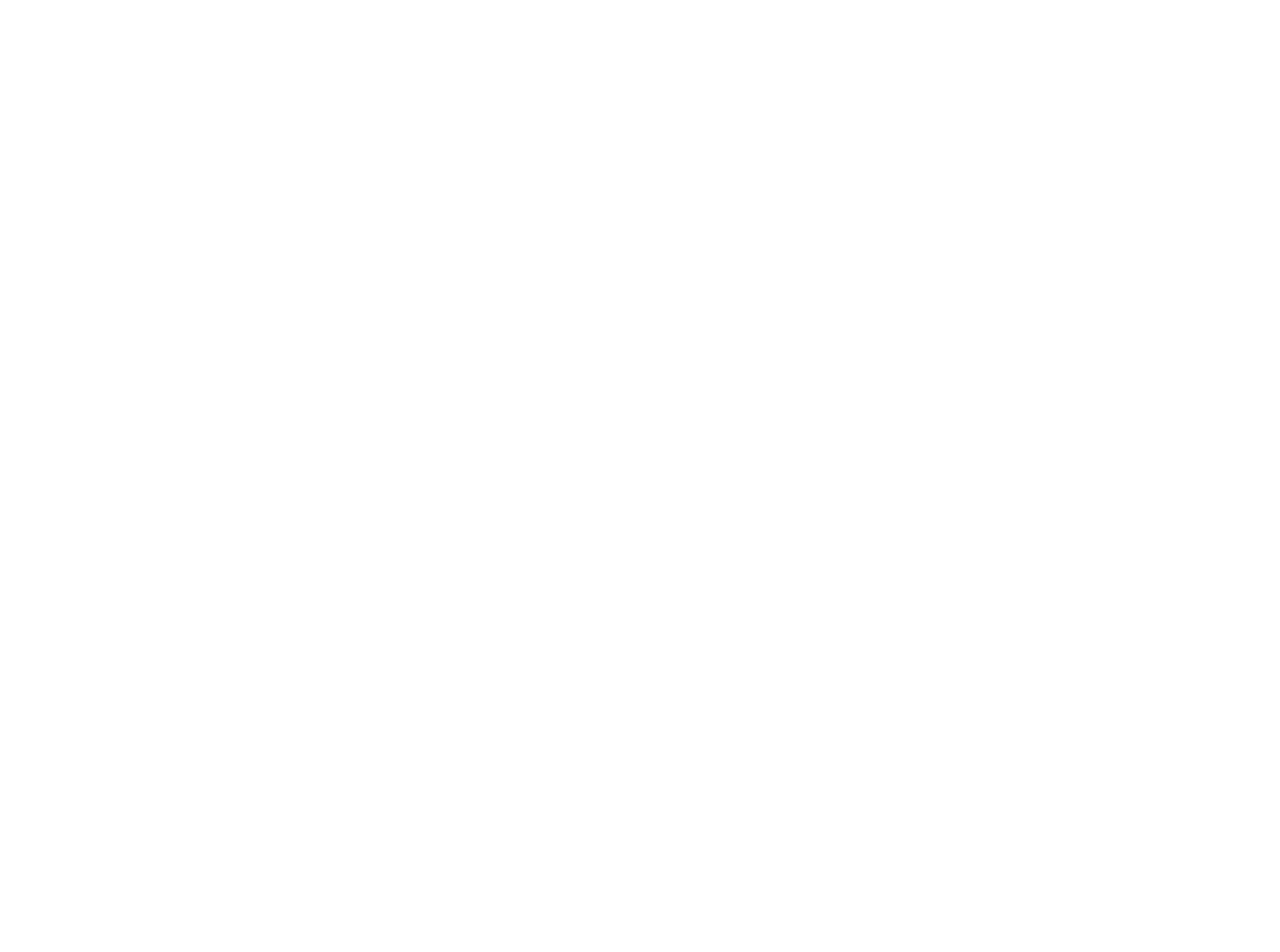
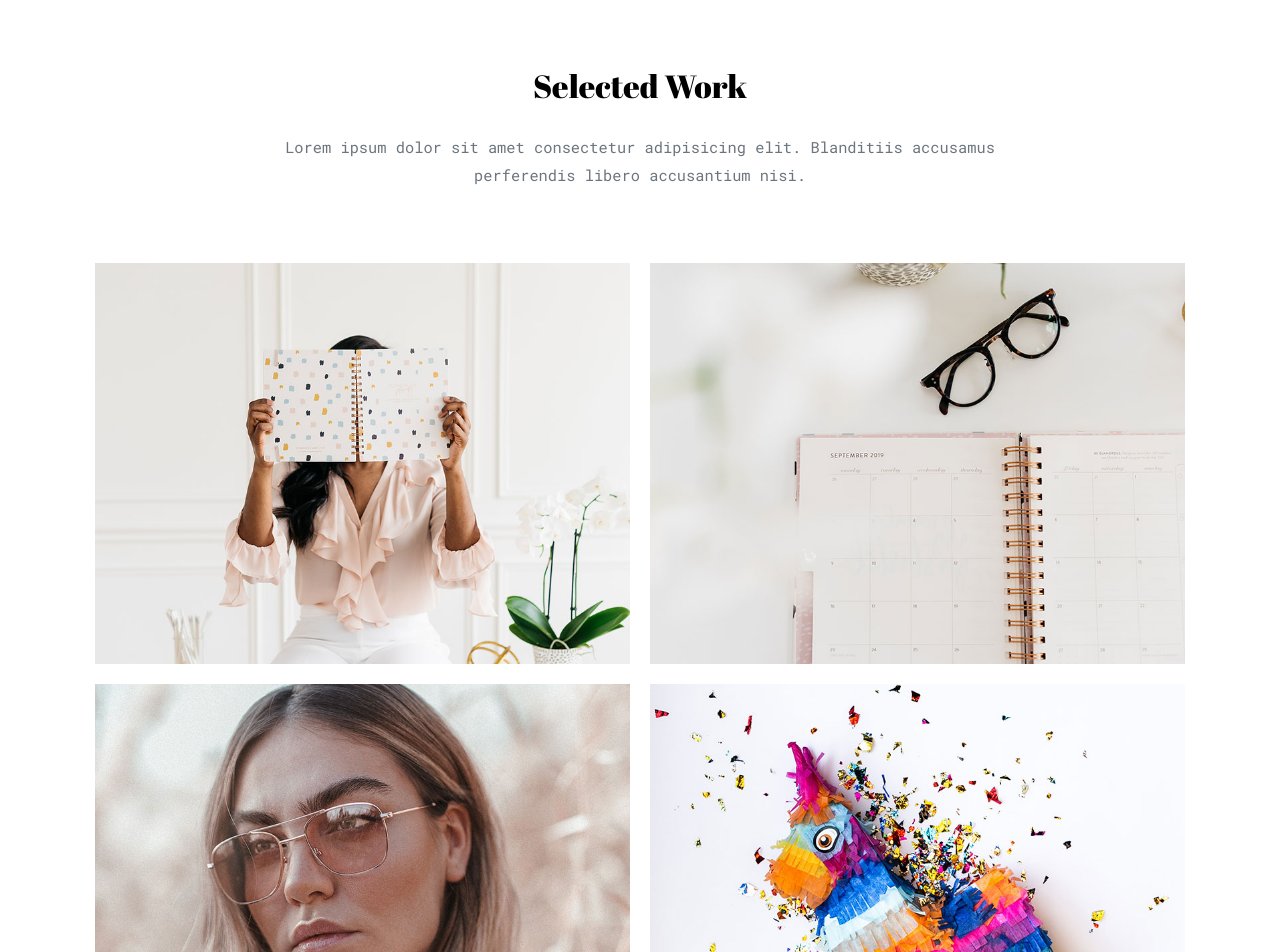
Before and after one commit to denise-n/innova-remake, a React (Create React App) app: page / in a window 1280 px wide. Shown: the part 1320-2272 px from the top of the page. Before the commit the page ends 1274 px from the top, so only its background shows below. Built offline with nearby package versions, Linux system fonts and the light colour scheme.

Commit message:
portfolio section + implemented aos

```diff
--- a/src/App.css
+++ b/src/App.css
@@ -69,3 +69,11 @@
 .btn:hover {
   text-decoration: none;
 }
+
+.section {
+	padding: 7em 0;
+}
+
+.section .section-title {
+  font-weight: 300;
+}
--- a/src/App.js
+++ b/src/App.js
@@ -1,16 +1,21 @@
 import React, { Component } from 'react';
 import './App.css';
+import AOS from 'aos'
+import 'aos/dist/aos.css';
 import Navbar from './Navbar'
 import Homepage from './Homepage'
 import Services from './Services'
+import Portfolio from './Portfolio'
 
 class App extends Component {
   render () {
+    AOS.init()
     return (
       <div className="App">
         <Navbar />
         <Homepage />
         <Services />
+        <Portfolio />
       </div>
     );
   }
--- a/src/Homepage.js
+++ b/src/Homepage.js
@@ -8,7 +8,11 @@
                 <div className="container h-100">
                     <div className="row h-100 slider-text align-items-center justify-content-center">
                         <div className="col-lg-12 text-center col-sm-12">
-                            <h1 className="mb-4" data-aos="fade-up" data-aos-delay="100">We are innova we create great stuff.</h1>
+                            <h1
+                                className="mb-4"
+                                data-aos="fade-up" data-aos-delay="100" data-aos-duration="800"
+                            >We are innova we create great stuff.
+                            </h1>
                         </div>
                     </div>
                 </div>
--- /dev/null
+++ b/src/Portfolio.css
@@ -0,0 +1,56 @@
+.Portfolio .work-thumb {
+    display: block;
+    position: relative;
+  }
+
+  .Portfolio .work-thumb img {
+    border: 10px solid white;
+  }
+
+  .Portfolio .work-thumb .work-text {
+    text-align: center;
+    position: absolute;
+    top: 50%;
+    left: 50%;
+    width: 90%;
+    margin-top: 20px;
+    transition: 0.3s all ease;
+    opacity: 0;
+    visibility: hidden;
+    transform: translate(-50%, -50%);
+  }
+
+  .Portfolio .work-thumb .work-text h2 {
+    color: white;
+    font-weight: 300;
+    margin-bottom: 0;
+    font-size: 1.5rem;
+  }
+
+  .Portfolio .work-thumb .work-text p {
+    color: rgba(255, 255, 255, 0.5);
+  }
+
+  .Portfolio .work-thumb:hover .work-text {
+    margin-top: 0px;
+    opacity: 1;
+    visibility: visible;
+  }
+
+  .Portfolio .work-thumb:before {
+    content: "";
+    background: rgba(0, 0, 0, 0.5);
+    position: absolute;
+    transition: 0.3s all ease;
+    opacity: 0;
+    visibility: hidden;
+    top: 10px;
+    left: 10px;
+    right: 10px;
+    bottom: 10px;
+  }
+
+  .Portfolio .work-thumb:hover:before {
+    opacity: 1;
+    visibility: visible;
+  }
--- /dev/null
+++ b/src/Portfolio.js
@@ -0,0 +1,78 @@
+import React, { Component } from 'react'
+import './Portfolio.css'
+import work1 from './images/work_1.jpg'
+import work2 from './images/work_2.jpg'
+import work3 from './images/work_3.jpg'
+import work4 from './images/work_4.jpg'
+
+class Portfolio extends Component {
+    render() {
+        return (
+            <section className="section Portfolio">
+                <div className="container">
+
+                    <div className="row mb-5 justify-content-center" data-aos="fade-up" data-aos-duration="800">
+                        <div className="col-md-8 text-center">
+                            <h2 className="mb-4 section-title">Selected Work</h2>
+                            <p>Lorem ipsum dolor sit amet consectetur adipisicing elit.
+                                Blanditiis accusamus perferendis
+                                libero accusantium nisi.
+                            </p>
+                        </div> {/* col */}
+                    </div> {/* row */}
+
+                </div> {/* container */}
+
+                <div className="container">
+
+                    <div className="row mb-5 no-gutters">
+
+                        <div className="col-sm-6 col-md-6 col-lg-6" data-aos="fade" data-aos-delay="100" data-aos-duration="800">
+                            <a href="portfolio-single.html" className="work-thumb">
+                                <div className="work-text">
+                                    <h2>Project Name Here</h2>
+                                    <p>Business</p>
+                                </div>
+                                <img src={work1} alt="Image" className="img-fluid"/>
+                            </a>
+                        </div> {/*col */}
+
+                        <div className="col-sm-6 col-md-6 col-lg-6" data-aos="fade" data-aos-delay="200" data-aos-duration="800">
+                            <a href="portfolio-single.html" className="work-thumb">
+                                <div className="work-text">
+                                    <h2>Project Name Here</h2>
+                                    <p>Design</p>
+                                </div>
+                                <img src={work2} alt="Image" className="img-fluid"/>
+                            </a>
+                        </div> {/*col*/}
+
+                        <div className="col-sm-6 col-md-6 col-lg-6" data-aos="fade" data-aos-delay="300" data-aos-duration="800">
+                            <a href="portfolio-single.html" className="work-thumb">
+                                <div className="work-text">
+                                    <h2>Project Name Here</h2>
+                                    <p>Business</p>
+                                </div>
+                                <img src={work3} alt="Image" className="img-fluid"/>
+                            </a>
+                        </div> {/*col*/}
+
+                        <div className="col-sm-6 col-md-6 col-lg-6" data-aos="fade" data-aos-delay="400" data-aos-duration="800">
+                            <a href="portfolio-single.html" className="work-thumb">
+                                <div className="work-text">
+                                    <h2>Project Name Here</h2>
+                                    <p>Business</p>
+                                </div>
+                                <img src={work4} alt="Image" className="img-fluid"/>
+                            </a>
+                        </div> {/*col*/}
+
+                    </div> {/*row*/}
+
+                </div> {/*container */}
+            </section>
+        )
+    }
+}
+
+export default Portfolio
--- a/src/Services.css
+++ b/src/Services.css
@@ -1,7 +1,3 @@
-.Services.section {
-	padding: 7em 0;
-}
-
 .Services .service i {
     font-size: 3rem;
     color:  #6f42c1;
--- a/src/Services.js
+++ b/src/Services.js
@@ -8,7 +8,7 @@
                 <div className="container">
                     <div className="row">
                         <div className="col-lg-3 mb-4">
-                            <div className="service text-center" data-aos="fade-up" data-aos-delay="">
+                            <div className="service text-center" data-aos="fade-up" data-aos-duration="800">
                                 <i className="far fa-paper-plane mb-4 d-block"/>
                                 <h3>Email Design</h3>
                                 <p>Lorem ipsum dolor sit amet consectetur adipisicing elit. Molestias id volume amet.</p>
@@ -16,7 +16,7 @@
                         </div>
 
                         <div className="col-lg-3 mb-4">
-                            <div className="service text-center" data-aos="fade-up" data-aos-delay="100">
+                            <div className="service text-center" data-aos="fade-up" data-aos-delay="100" data-aos-duration="800">
                                 <i className="fas fa-desktop mb-4 d-block"/>
                                 <h3>Web Design</h3>
                                 <p>Lorem ipsum dolor sit amet consectetur adipisicing elit. Molestias id volume amet.</p>
@@ -24,7 +24,7 @@
                         </div>
 
                         <div className="col-lg-3 mb-4">
-                            <div className="service text-center" data-aos="fade-up" data-aos-delay="200">
+                            <div className="service text-center" data-aos="fade-up" data-aos-delay="200" data-aos-duration="800">
                                 <i className="fas fa-mobile-alt mb-4 d-block"/>
                                 <h3>Mobile Design</h3>
                                 <p>Lorem ipsum dolor sit amet consectetur adipisicing elit. Molestias id volume amet.</p>
@@ -32,7 +32,7 @@
                         </div>
 
                         <div className="col-lg-3 mb-4">
-                            <div className="service text-center" data-aos="fade-up" data-aos-delay="300">
+                            <div className="service text-center" data-aos="fade-up" data-aos-delay="300" data-aos-duration="800">
                                 <i className="fas fa-search mb-4 d-block"/>
                                 <h3>Research</h3>
                                 <p>Lorem ipsum dolor sit amet consectetur adipisicing elit. Molestias id volume amet.</p>
--- a/src/index.js
+++ b/src/index.js
@@ -2,9 +2,7 @@
 import ReactDOM from 'react-dom';
 import 'bootstrap'
 import 'bootstrap/dist/css/bootstrap.min.css'
-import 'aos'
 import '@fortawesome/fontawesome-free/css/all.css'
-
 import './index.css';
 import App from './App';
 import * as serviceWorker from './serviceWorker';
```
